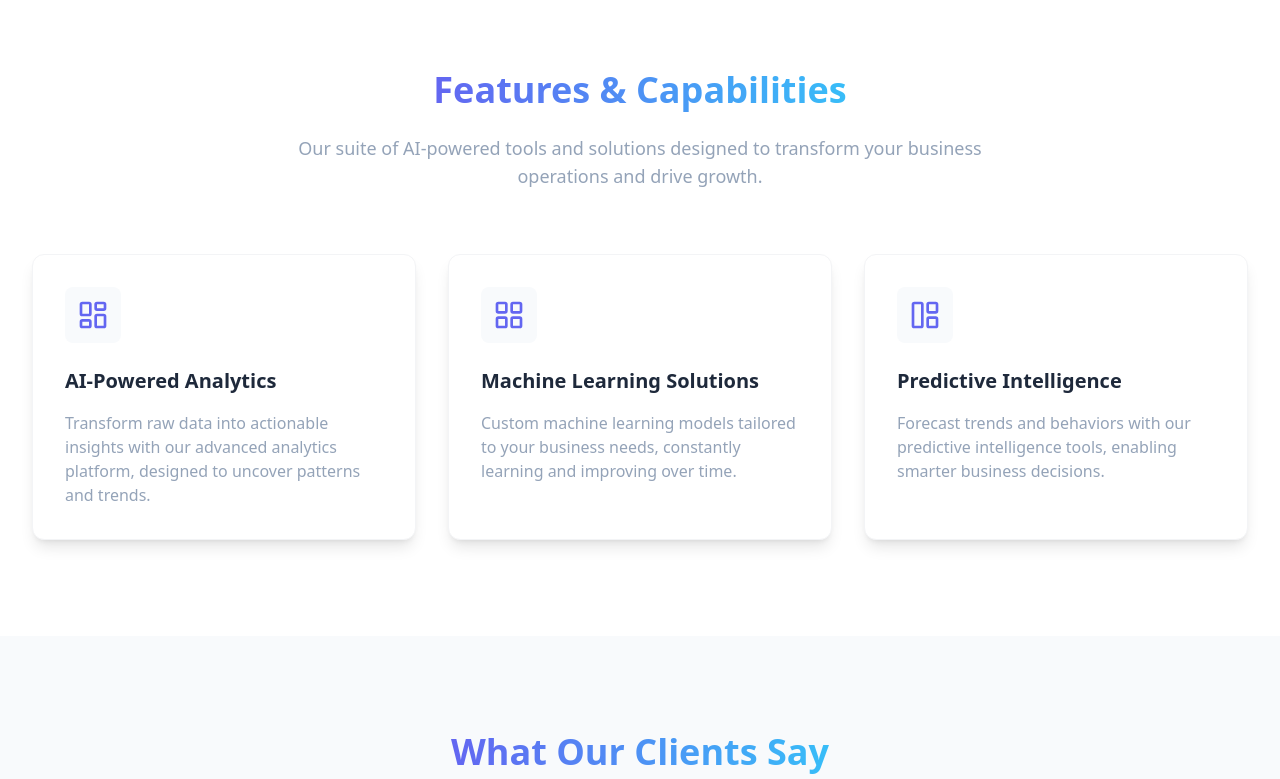
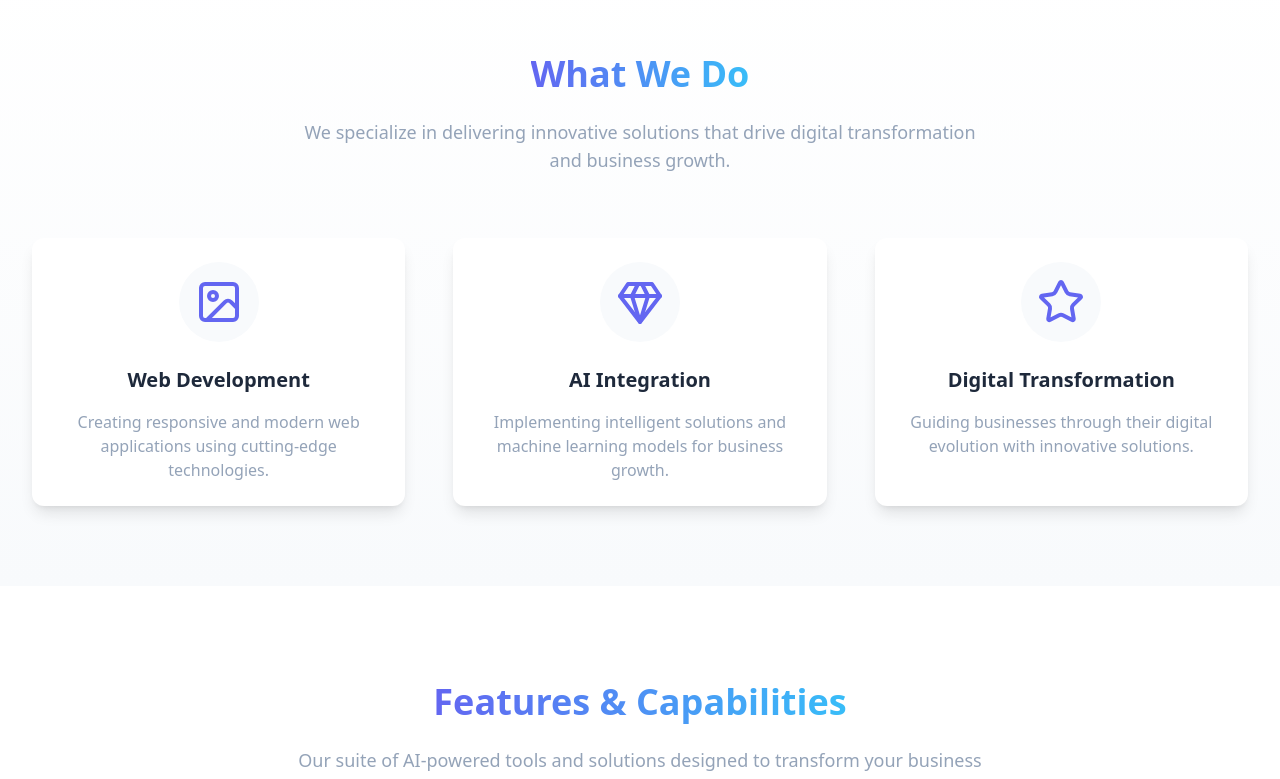
Before and after one commit to gurjit008/Advision, a React (Vite) app: page / in a window 1280 px wide. Shown: the part 832-1611 px from the top of the page. Built offline with nearby package versions, Linux system fonts and the light colour scheme.

Commit message:
Add logo to home page
Implement the logo in the "what we do" section of the home page.

```diff
--- /dev/null
+++ b/src/components/home/WhatWeDoSection.tsx
@@ -0,0 +1,59 @@
+
+import React from 'react';
+import { Image, Gem, Star } from 'lucide-react';
+
+const services = [
+  {
+    icon: <Image className="w-12 h-12 text-veiva-purple" />,
+    title: "Web Development",
+    description: "Creating responsive and modern web applications using cutting-edge technologies."
+  },
+  {
+    icon: <Gem className="w-12 h-12 text-veiva-purple" />,
+    title: "AI Integration",
+    description: "Implementing intelligent solutions and machine learning models for business growth."
+  },
+  {
+    icon: <Star className="w-12 h-12 text-veiva-purple" />,
+    title: "Digital Transformation",
+    description: "Guiding businesses through their digital evolution with innovative solutions."
+  }
+];
+
+const WhatWeDoSection = () => {
+  return (
+    <section className="py-20 bg-gradient-to-b from-white to-veiva-lightgray">
+      <div className="container-custom">
+        <div className="text-center mb-16">
+          <h2 className="text-3xl md:text-4xl font-bold mb-6">
+            <span className="gradient-heading">What We Do</span>
+          </h2>
+          <p className="text-veiva-gray text-lg max-w-2xl mx-auto">
+            We specialize in delivering innovative solutions that drive digital transformation and business growth.
+          </p>
+        </div>
+
+        <div className="grid grid-cols-1 md:grid-cols-3 gap-12">
+          {services.map((service, index) => (
+            <div
+              key={index}
+              className="flex flex-col items-center text-center p-6 bg-white rounded-xl shadow-lg hover:shadow-xl transition-shadow"
+            >
+              <div className="bg-veiva-lightgray p-4 rounded-full mb-6">
+                {service.icon}
+              </div>
+              <h3 className="text-xl font-semibold text-veiva-blue mb-4">
+                {service.title}
+              </h3>
+              <p className="text-veiva-gray">
+                {service.description}
+              </p>
+            </div>
+          ))}
+        </div>
+      </div>
+    </section>
+  );
+};
+
+export default WhatWeDoSection;
--- a/src/pages/Index.tsx
+++ b/src/pages/Index.tsx
@@ -2,6 +2,7 @@
 import React from 'react';
 import Layout from '../components/Layout';
 import HeroSection from '../components/home/HeroSection';
+import WhatWeDoSection from '../components/home/WhatWeDoSection';
 import FeaturesSection from '../components/home/FeaturesSection';
 import TestimonialsSection from '../components/home/TestimonialsSection';
 import CtaSection from '../components/home/CtaSection';
@@ -10,6 +11,7 @@ const Index = () => {
   return (
     <Layout>
       <HeroSection />
+      <WhatWeDoSection />
       <FeaturesSection />
       <TestimonialsSection />
       <CtaSection />
```
